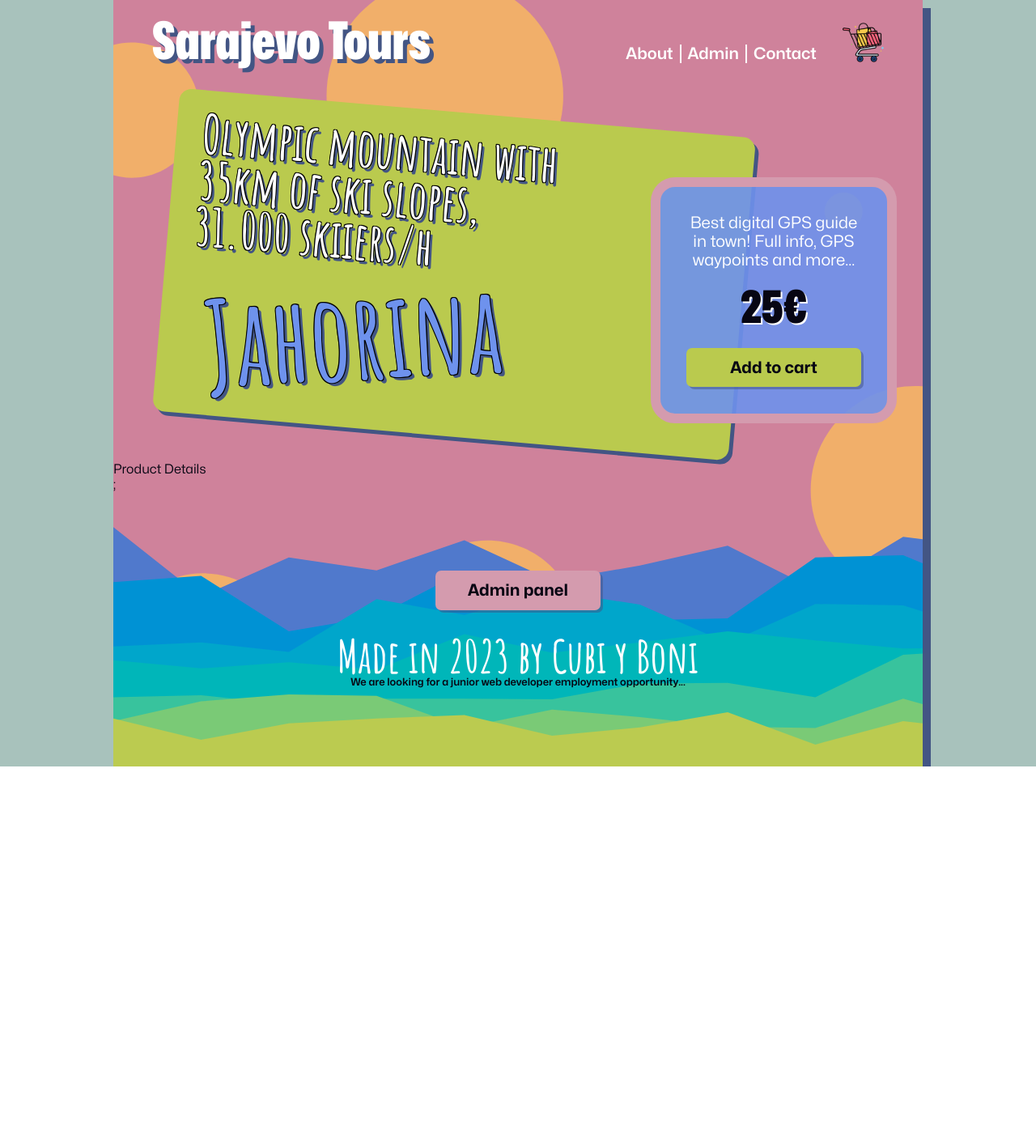
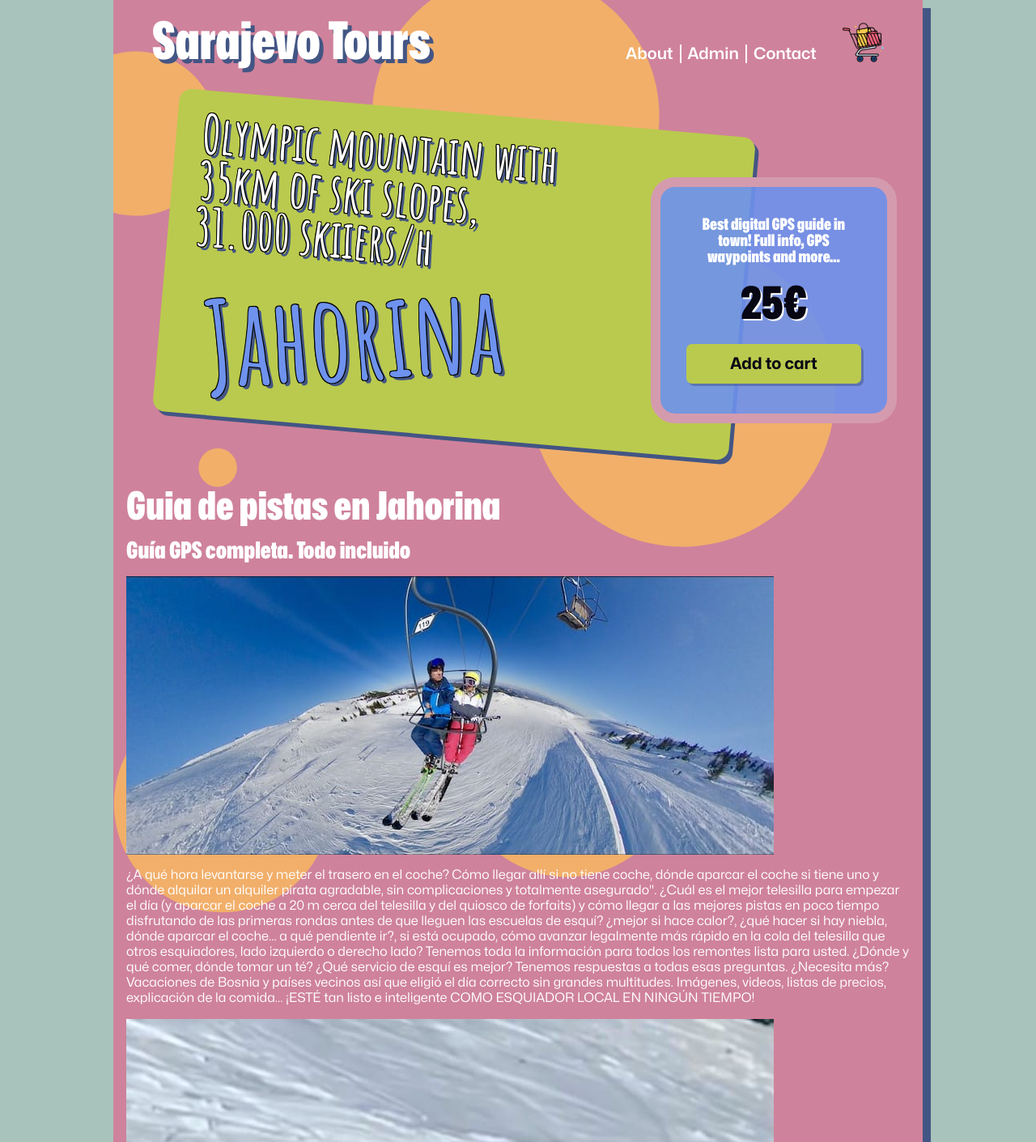
Before and after one commit to drkedrkedjon/sarajevo-tours-react, a React (Vite) app: page /products/1 in a window 1280 px wide. Shown: the top 1411 px of the page at 81% size. Before the commit the page ends 947 px from the top, so only its background shows below. Built offline with nearby package versions, Linux system fonts and the light colour scheme.

Commit message:
Working on CSS for ProductDetails component

```diff
--- a/css-styles.css
+++ b/css-styles.css
@@ -180,6 +180,9 @@ meter {
   font-size: var(--fs-700);
 }
 .fs-500 {
+  font-size: var(--fs-500);
+}
+.fs-600 {
   font-size: var(--fs-500);
 }
 .fs-400 {
@@ -569,6 +572,26 @@ body,
 }
 
 /* ************************************** */
+/* ProductDetails Component */
+/* ************************************** */
+
+.details-container {
+  display: grid;
+  margin: 4rem 1rem;
+  gap: 1rem;
+}
+.details-container h1,
+h3 {
+  font-weight: 900;
+  font-stretch: 75%;
+  font-size: 3rem;
+  line-height: 1;
+}
+.details-container h3 {
+  font-size: 1.8rem;
+}
+
+/* ************************************** */
 /* Futter Component */
 /* ************************************** */
 
--- a/src/components/Header.jsx
+++ b/src/components/Header.jsx
@@ -21,9 +21,9 @@ export default function Header({ color }) {
       </div>
       <div>
         <Link to="/">
-          <h1 className={`fs-700 logo-text ${color} text-shadow-blue`}>
+          <p className={`fs-700 logo-text ${color} text-shadow-blue`}>
             Sarajevo tours
-          </h1>
+          </p>
         </Link>
       </div>
     </div>
--- a/src/components/HeroProduct.jsx
+++ b/src/components/HeroProduct.jsx
@@ -1,3 +1,4 @@
+/* eslint-disable react/prop-types */
 import React from "react";
 import { NavLink } from "react-router-dom";
 
--- a/src/data.js
+++ b/src/data.js
@@ -2,10 +2,10 @@ export default [
   {
     id: "1",
     title: "Guia de pistas en Jahorina",
-    subtitle: "Guía GPS completa.Todo incluido",
+    subtitle: "Guía GPS completa. Todo incluido",
     hero: {
-      title: "Jahorina",
-      text: "Olympic mountain with 35km of ski slopes, 31.000 skiiers/h",
+      heroTitle: "Jahorina",
+      heroText: "Olympic mountain with 35km of ski slopes, 31.000 skiiers/h",
     },
     summary:
       "Hoteles, apartamentos o acogedoras casas a pie de pistas. O si tiene un automóvil, quédese en Sarajevo, ya que Jahorina está a solo 24 km de distancia. Tenemos todas las respuestas para ti mientras te preparas para unas vacaciones.",
@@ -14,15 +14,16 @@ export default [
     price: "25",
     category: "esqui",
     location: "Jahorina",
-    imgUrl: "/assets/images/bike-card.jpg",
+    imgUrl: "/assets/images/products/1-1.jpg",
+    imgUrl2: "/assets/images/products/1-2.jpg",
   },
   {
     id: "2",
     title: "Guia de alojamientos en Jahorina",
     subtitle: "Guía GPS completa.Todo incluido",
     hero: {
-      title: "Jahorina",
-      text: "Choose the best, hotel, bungalow, on slopes or down in town",
+      heroTitle: "Jahorina",
+      heroText: "Choose the best, hotel, bungalow, on slopes or down in town",
     },
     summary:
       "¿Cuál es el mejor telesquí para empezar el día (y aparcar el coche a 20 m cerca del telesilla y del quiosco de forfaits) y cómo llegar a las mejores pistas en poco tiempo disfrutando de esas primeras rondas antes de que lleguen las escuelas de esquí? ¿Qué pistas aguantan mejor si hace calor? ¿Qué hacer si hay niebla, dónde aparcar el coche... en qué pendiente ir?",
--- a/src/pages/ProductDetails.jsx
+++ b/src/pages/ProductDetails.jsx
@@ -9,14 +9,26 @@ export default function ProductDetails() {
     (product) => product.id.toString() === params.id
   );
   const {
+    title,
+    subtitle,
+    description,
+    imgUrl,
+    imgUrl2,
     price,
-    hero: { title, text },
+    hero: { heroTitle, heroText },
   } = findProduct;
+  console.log(heroTitle);
 
   return (
     <>
-      <HeroProduct price={price} text={text} title={title} />
-      <h1>Product Details</h1>;
+      <HeroProduct price={price} text={heroText} title={heroTitle} />
+      <div className="details-container color-white">
+        <h1>{title}</h1>
+        <h3>{subtitle}</h3>
+        <img src={imgUrl} alt={heroText} />
+        <p>{description}</p>
+        <img src={imgUrl2} alt={heroText} />
+      </div>
     </>
   );
 }
```
Also changed, not shown: public/assets/images/products/1-1.jpg (added), public/assets/images/products/1-2.jpg (added).
